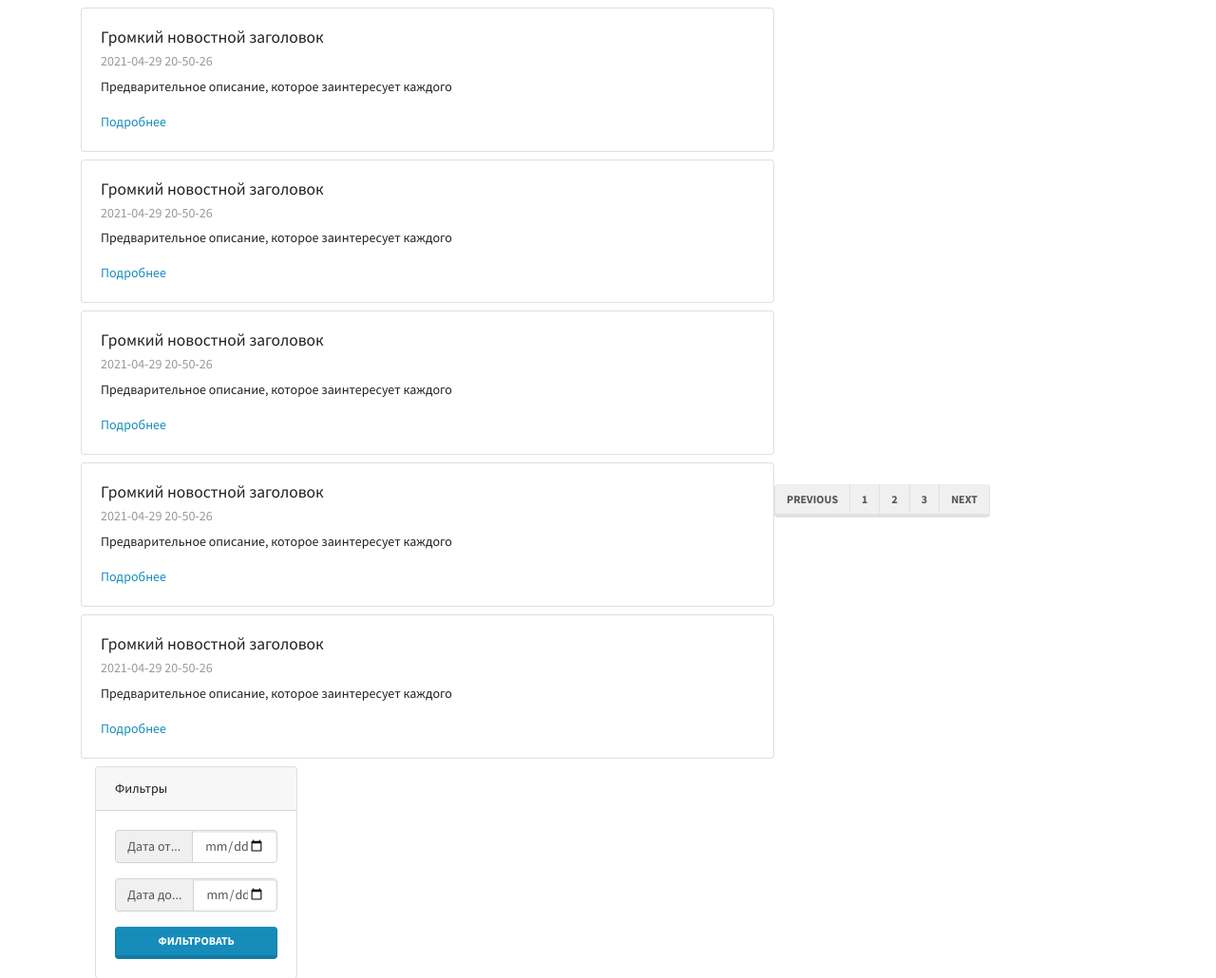
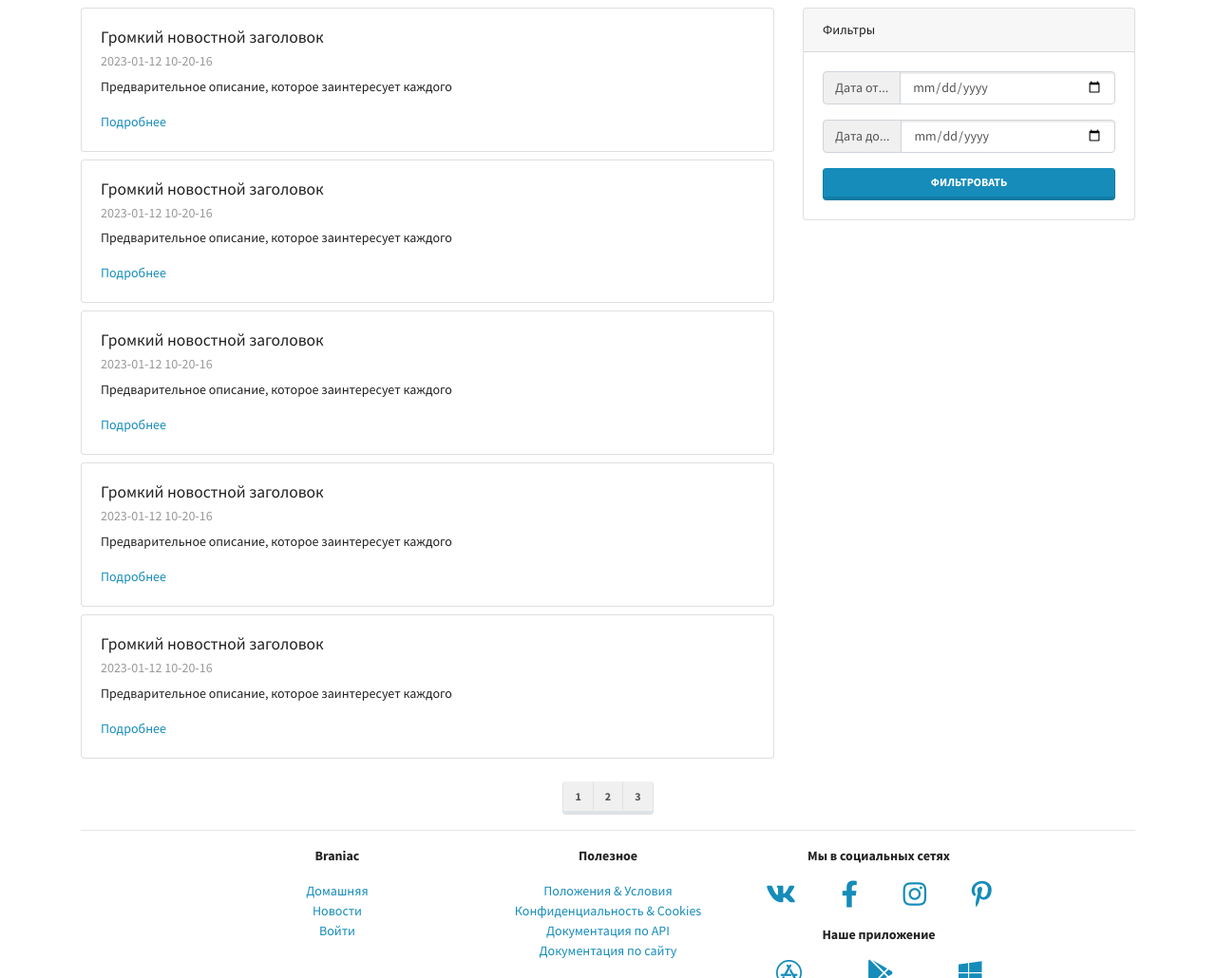
Before and after one commit to V-U-Simon/django_gb_lms, a Django app: page /mainapp/news/ in a window 1280 px wide. Shown: the part 77-1107 px from the top of the page at 95% size. Run offline with Django 3.2, Linux system fonts and the light colour scheme; some libraries are stand-ins or nearby versions.

Commit message:
add pagination on news.html

```diff
--- a/project/mainapp/templates/mainapp/news.html
+++ b/project/mainapp/templates/mainapp/news.html
@@ -6,21 +6,41 @@
   container-md
 {% endblock content_class %}
 {% block content %}
+
+  {% with range as double_range %}
+
+    {% if page_num %}
+      <div class="card my-2">
+        <div class="card-body">
+          <p class="card-text">Текущая страница: {{ page_num }}</p>
+        </div>
+      </div>
+    {% endif %}
+
     <div class="row">
+
       <div class="col-lg-8">
-      {% for i in range %}
+
+        {% for i in double_range %}
           <div class="card my-2">
             <div class="card-body">
               <h5 class="card-title">{{ news_title }}</h5>
-            <h6 class="card-subtitle mb-2 text-muted">2021-04-29 20-50-26</h6>
+              <h6 class="card-subtitle mb-2 text-muted">
+                {{ datetime_obj|date:"Y-m-d h-i-s" }}
+              </h6>
               <p class="card-text">{{ news_preview }}</p>
               <a href="#" class="card-link">Подробнее</a>
             </div>
           </div>
         {% endfor %}
+
+      </div>
+
       <div class="col-lg-4">
         <div class="card my-2 sticky-top">
-          <div class="card-header">Фильтры</div>
+          <div class="card-header">
+            Фильтры
+          </div>
           <div class="card-body">
             <form action="">
               <div class="input-group mb-3">
@@ -35,31 +55,32 @@
                 </div>
                 <input type="date" class="form-control" name="dateTo">
               </div>
-              <button type="submit" class="btn btn-primary btn-block">Фильтровать</button>
+
+              <button type="submit"
+                class="btn btn-primary btn-block">Фильтровать</button>
             </form>
           </div>
         </div>
       </div>
+
     </div>
+
     <div class="row justify-content-center align-items-center mt-3 mb-n3">
       <nav aria-label="Page navigation example">
         <ul class="pagination">
-          <li class="page-item">
-            <a class="page-link" href="#">Previous</a>
-          </li>
-          <li class="page-item">
-            <a class="page-link" href="#">1</a>
-          </li>
-          <li class="page-item">
-            <a class="page-link" href="#">2</a>
-          </li>
-          <li class="page-item">
-            <a class="page-link" href="#">3</a>
-          </li>
-          <li class="page-item">
-            <a class="page-link" href="#">Next</a>
-          </li>
+          {% if previous %}
+            <li class="page-item"><a class="page-link" href="{% url 'mainapp:news_paginator' previous %}">Previous</a></li>
+          {% endif %}
+          <li class="page-item"><a class="page-link" href="{% url 'mainapp:news_paginator' page=1 %}">1</a></li>
+          <li class="page-item"><a class="page-link" href="{% url 'mainapp:news_paginator' page=2 %}">2</a></li>
+          <li class="page-item"><a class="page-link" href="{% url 'mainapp:news_paginator' page=3 %}">3</a></li>
+          {% if next %}
+            <li class="page-item"><a class="page-link" href="{% url 'mainapp:news_paginator' next %}">Next</a></li>
+          {% endif %}
         </ul>
       </nav>
     </div>
+
+  {% endwith %}
+
 {% endblock content %}
--- a/project/mainapp/urls.py
+++ b/project/mainapp/urls.py
@@ -8,6 +8,7 @@ app_name = MainappConfig.name
 urlpatterns = [
     path("", views.MainPageView.as_view(), name="index"),
     path("news/", views.NewsPageView.as_view(), name="news"),
+    path("news/<int:page>/", views.NewsWithPaginatorView.as_view(), name="news_paginator"),
     path("courses/", views.CoursesPageView.as_view(), name="courses_list"),
     path("contacts/", views.ContactsPageView.as_view(), name="contacts"),
     path("doc_site/", views.DocSitePageView.as_view(), name="docs"),
--- a/project/mainapp/views.py
+++ b/project/mainapp/views.py
@@ -1,5 +1,6 @@
+from datetime import datetime
+
 from django.views.generic import TemplateView
-from datetime import datetime
 
 
 class MainPageView(TemplateView):
@@ -13,11 +14,19 @@ class NewsPageView(TemplateView):
         context = super().get_context_data(**kwargs)
         # temporary placeholder
         context["news_title"] = "Громкий новостной заголовок"
-        context[
-            "news_preview"
-        ] = "Предварительное описание, которое заинтересует каждого"
+        context["news_preview"] = "Предварительное описание, которое заинтересует каждого"
         context["range"] = range(5)
         context["datetime_obj"] = datetime.now()
+        return context
+
+
+class NewsWithPaginatorView(NewsPageView):
+    def get_context_data(self, page, **kwargs):
+        context = super().get_context_data(page=page, **kwargs)
+        context["page_num"] = page
+        context["page_total"] = 3
+        context["previous"] = page - 1 if page else None
+        context["next"] = page = page + 1 if page < context["page_total"] else None
         return context
 
 
```
Lines whose indentation alone changed are shown as unchanged.
